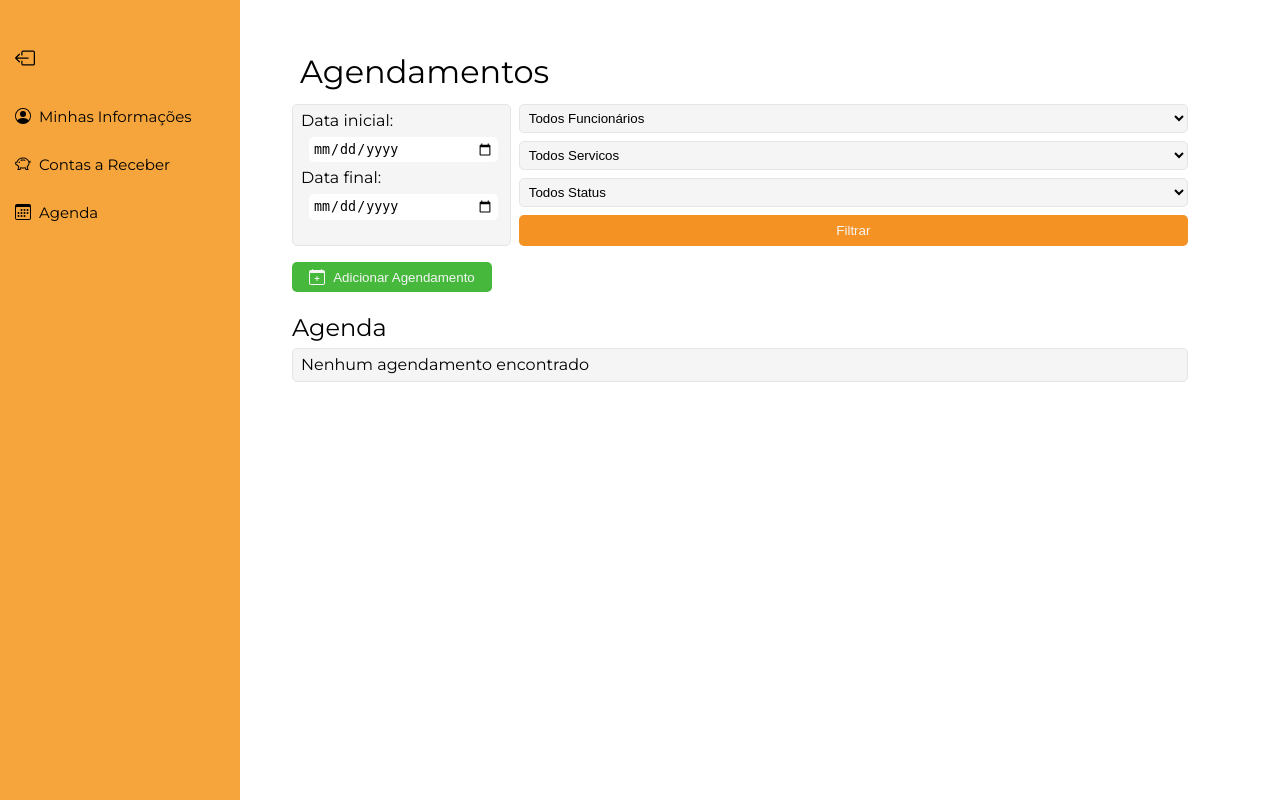
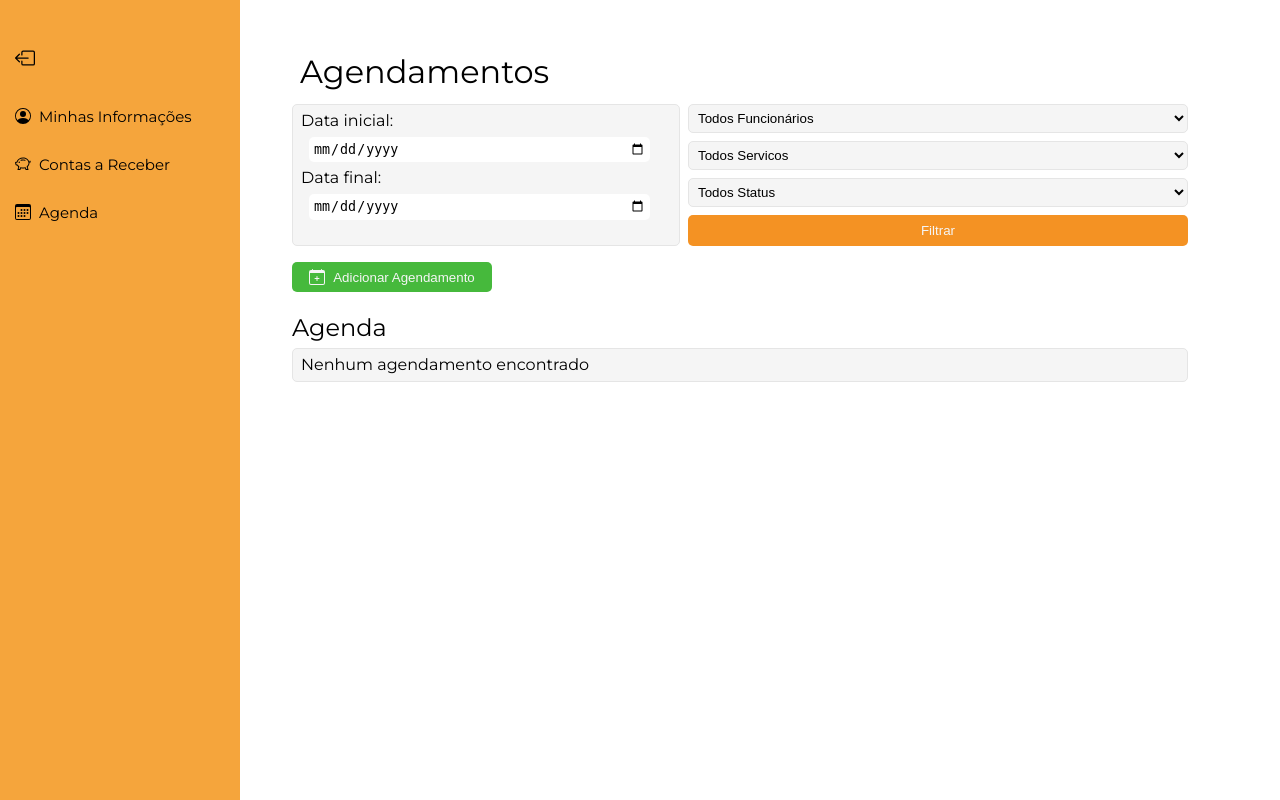
Before and after one commit to AleeLouffer-zz/ProjetoIntegradorPython, a Django app: template PIPython/templates/agendamento/agenda.html in a window 1280 px wide. Run offline with Django 3.2, Linux system fonts and the light colour scheme; the template is opened without the code that fills it, so the values that code supplies are empty.

Commit message:
Ajustando Css

```diff
--- a/PIPython/static/css/agenda.css
+++ b/PIPython/static/css/agenda.css
@@ -101,7 +101,8 @@
 
 	padding: 8px;
 
-	width: 100%;
+	max-width: 98%;
+    min-width: 370px;
 
 	color: black;
 
```
